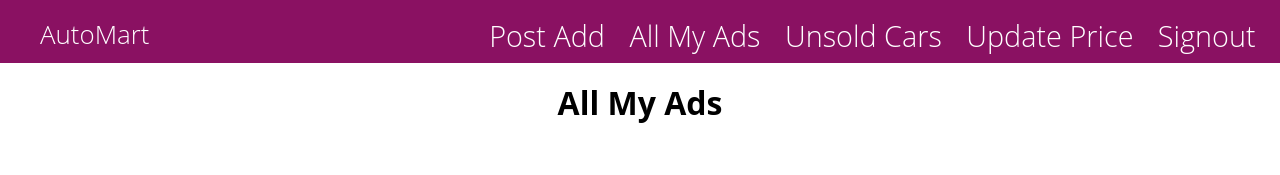
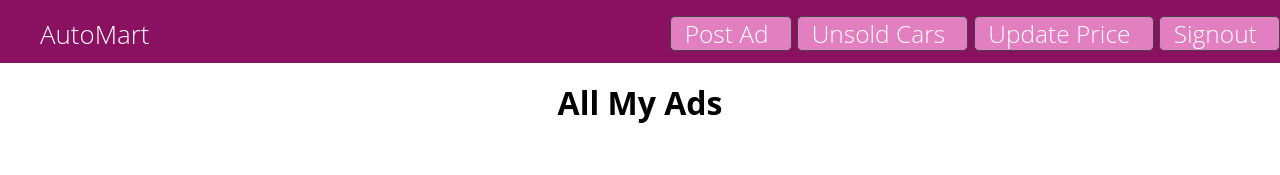
Before and after one commit to ChiamakaObitube/AutoMart, a plain HTML site: page UI/seller-mark-car-sold.html in a window 1280 px wide. Shown: the top 175 px of the page. Drawn offline with Linux system fonts and the light colour scheme.

Commit message:
publishing UI pages

```diff
--- a/UI/css/buyer-update-price.css
+++ b/UI/css/buyer-update-price.css
@@ -241,6 +241,15 @@ input[type="number"] {
     li {
         list-style: none;
         text-transform: capitalize;
-        font-size: 2em;
+        font-size: 1.5em;
+    }
+    .menu {
+        border: 1px solid #434348;
+        background: rgb(226, 127, 193);
+        margin: 0.2em;
+        padding-left: 0.5em;
+        padding-top: 0.2em;
+        border-radius: 5px;
+        ;
     }
 }
--- a/UI/css/car-ads.css
+++ b/UI/css/car-ads.css
@@ -275,6 +275,14 @@ input::-webkit-input-placeholder {
     li {
         list-style: none;
         text-transform: capitalize;
-        font-size: 2em;
+        font-size: 1.7em;
+    }
+    .menu {
+        border: 1px solid #434348;
+        background: rgb(226, 127, 193);
+        margin-left: 0.2em;
+        padding-left: 0.5em;
+        border-radius: 5px;
+        ;
     }
 }
--- a/UI/css/post-car-ad.css
+++ b/UI/css/post-car-ad.css
@@ -33,7 +33,6 @@ body {
     color: #fff;
     margin-right: 10px;
     font-size: 90%;
-    padding-right: 0.5em;
 }
 
 .navbar a:hover {
@@ -49,6 +48,16 @@ li {
     list-style: none;
     text-transform: capitalize;
     font-size: 1.5em;
+}
+
+.menu {
+    border: 1px solid #434348;
+    background: rgb(226, 127, 193);
+    margin: 0.2em;
+    padding-left: 0.5em;
+    padding-top: 0.2em;
+    border-radius: 5px;
+    ;
 }
 
 svg {
--- a/UI/css/purchase-order.css
+++ b/UI/css/purchase-order.css
@@ -216,6 +216,15 @@ input[type=submit]:hover {
     li {
         list-style: none;
         text-transform: capitalize;
-        font-size: 2em;
+        font-size: 1.5em;
+    }
+    .menu {
+        border: 1px solid #434348;
+        background: rgb(226, 127, 193);
+        margin: 0.2em;
+        padding-left: 0.5em;
+        padding-top: 0.2em;
+        border-radius: 5px;
+        ;
     }
 }
--- a/UI/seller-mark-car-sold.html
+++ b/UI/seller-mark-car-sold.html
@@ -27,8 +27,7 @@
                 <li class='menu'><a href="index.html">Signout</a></li>
                 <li class='menu'><a href="seller-update-price.html">Update Price</a></li>
                 <li class='menu'><a href="unsold-cars.html">Unsold Cars</a></li>
-                <li class='menu'><a href="seller-mark-car-sold.html">All My Ads</a></li>
-                <li class='menu'><a href="post-car-ad.html">Post Add</a></li>
+                <li class='menu'><a href="post-car-ad.html">Post Ad</a></li>
 
             </ul>
         </nav>
```
Also changed, not shown: UI/admin-view-all-ads.html (+1 -1 lines), UI/seller-update-price.html (+1 -1 lines).
